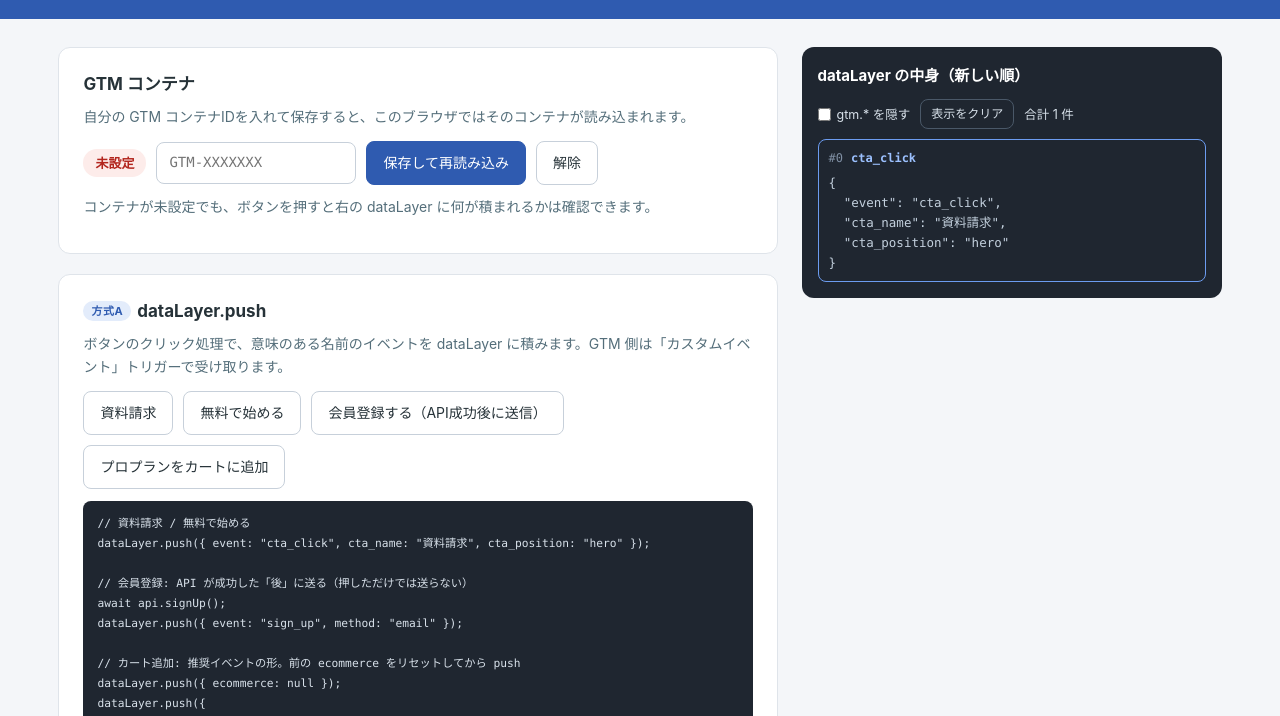
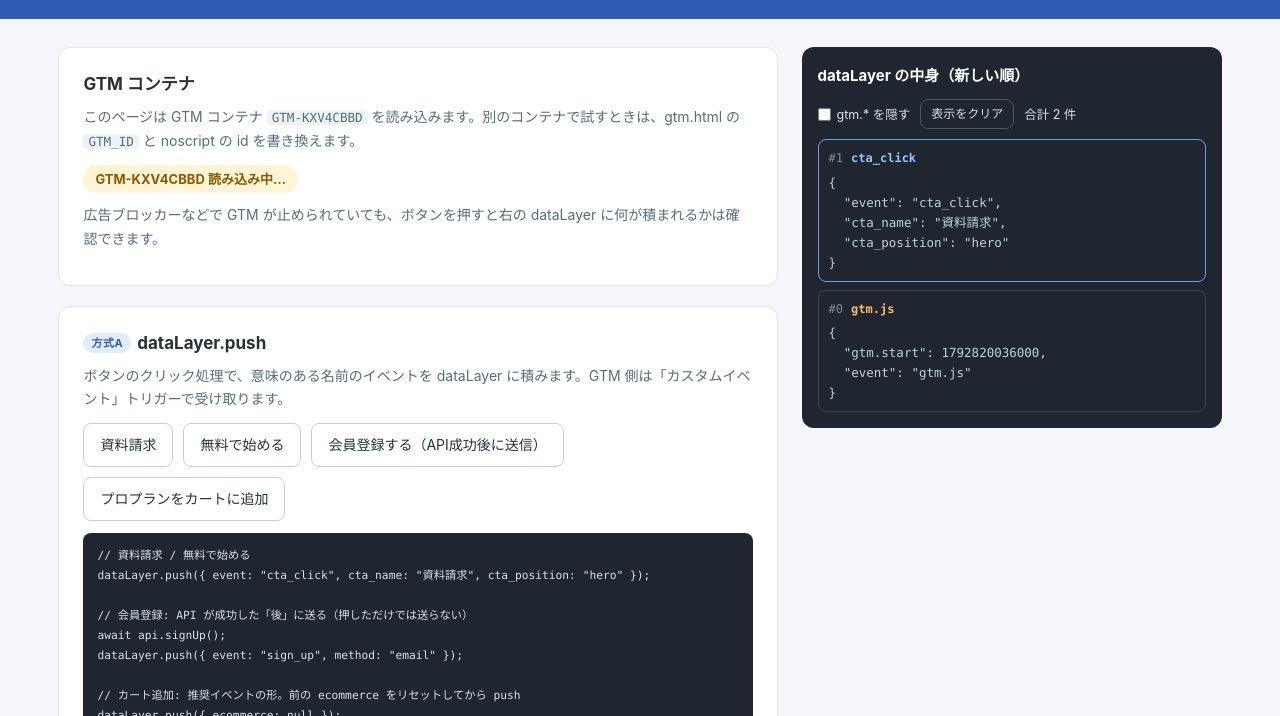
Before and after one commit to syamozipc/BigQuery_GA4_sandbox, a plain HTML site: page gtm.html in a window 1280 px wide. Both pictures are taken after a click on the button "資料請求". Shown: the part 84-800 px from the top of the page. Drawn offline with Linux system fonts and the light colour scheme.

Commit message:
gtm.html に GTM コンテナIDを固定で設定

```diff
--- a/gtm.html
+++ b/gtm.html
@@ -5,33 +5,9 @@
     <meta name="viewport" content="width=device-width, initial-scale=1.0" />
     <title>GTM 練習ページ</title>
 
-    <!--
-      このページには gtag.js を入れていない。計測はすべて GTM（Google タグマネージャー）経由。
-      GTM コンテナIDは次のどれかで指定する（上から優先）:
-        1. URL の ?gtm=GTM-XXXXXXX
-        2. 画面上の入力欄（このブラウザの localStorage に保存）
-        3. 下の DEFAULT_GTM_ID
-    -->
+    <!-- Google Tag Manager。ID を変えるときは GTM_ID と下の noscript の id の2か所を書き換える -->
     <script>
-      window.dataLayer = window.dataLayer || [];
-      (function () {
-        var DEFAULT_GTM_ID = ""; // 固定したい場合はここに "GTM-XXXXXXX" を書く
-        var KEY = "gtm_sandbox_container_id";
-        var fromQuery = new URLSearchParams(location.search).get("gtm");
-        var stored = null;
-        try {
-          stored = localStorage.getItem(KEY);
-        } catch (e) {}
-        var id = (fromQuery || stored || DEFAULT_GTM_ID || "").trim().toUpperCase();
-        if (fromQuery) {
-          try {
-            localStorage.setItem(KEY, id);
-          } catch (e) {}
-        }
-        window.GTM_ID = /^GTM-[A-Z0-9]+$/.test(id) ? id : null;
-        if (!window.GTM_ID) return;
-
-        // ↓ GTM 公式のコンテナスニペット（ID だけ変数にしている）
+      window.GTM_ID = "GTM-KXV4CBBD";
       (function (w, d, s, l, i) {
         w[l] = w[l] || [];
         w[l].push({ "gtm.start": new Date().getTime(), event: "gtm.js" });
@@ -42,8 +18,8 @@
         j.src = "https://www.googletagmanager.com/gtm.js?id=" + i + dl;
         f.parentNode.insertBefore(j, f);
       })(window, document, "script", "dataLayer", window.GTM_ID);
-      })();
     </script>
+    <!-- End Google Tag Manager -->
 
     <style>
       * {
@@ -52,7 +28,9 @@
         padding: 0;
       }
       body {
-        font-family: -apple-system, BlinkMacSystemFont, "Segoe UI", "Hiragino Sans", sans-serif;
+        font-family:
+          -apple-system, BlinkMacSystemFont, "Segoe UI", "Hiragino Sans",
+          sans-serif;
         background: #f4f6f9;
         color: #263238;
         line-height: 1.7;
@@ -245,10 +223,6 @@
         border-radius: 8px;
         min-width: 0;
       }
-      #gtm-id-input {
-        width: 200px;
-        font-family: "SFMono-Regular", Menlo, monospace;
-      }
       .switch {
         display: inline-flex;
         gap: 8px;
@@ -398,7 +372,16 @@
     </style>
   </head>
   <body>
-    <!-- GTM の noscript 部分（JS 無効時用）。ID は固定できないので省略している -->
+    <!-- Google Tag Manager (noscript) -->
+    <noscript
+      ><iframe
+        src="https://www.googletagmanager.com/ns.html?id=GTM-KXV4CBBD"
+        height="0"
+        width="0"
+        style="display: none; visibility: hidden"
+      ></iframe
+    ></noscript>
+    <!-- End Google Tag Manager (noscript) -->
     <header>
       <div>
         <h1>GTM 練習ページ</h1>
@@ -416,16 +399,14 @@
         <section class="card" aria-labelledby="h-container">
           <h2 id="h-container">GTM コンテナ</h2>
           <p>
-            自分の GTM コンテナIDを入れて保存すると、このブラウザではそのコンテナが読み込まれます。
+            このページは GTM コンテナ <code>GTM-KXV4CBBD</code> を読み込みます。別のコンテナで試すときは、gtm.html の
+            <code>GTM_ID</code> と noscript の id を書き換えます。
           </p>
           <div class="row">
-            <span id="gtm-status" class="status">未設定</span>
-            <input id="gtm-id-input" type="text" placeholder="GTM-XXXXXXX" autocomplete="off" />
-            <button class="primary" type="button" onclick="saveContainer()">保存して再読み込み</button>
-            <button type="button" onclick="clearContainer()">解除</button>
+            <span id="gtm-status" class="status wait">読み込み中…</span>
           </div>
           <p class="note" id="gtm-note">
-            コンテナが未設定でも、ボタンを押すと右の dataLayer に何が積まれるかは確認できます。
+            広告ブロッカーなどで GTM が止められていても、ボタンを押すと右の dataLayer に何が積まれるかは確認できます。
           </p>
         </section>
 
@@ -433,13 +414,22 @@
         <section class="card" aria-labelledby="h-a">
           <h2 id="h-a"><span class="tag tag-a">方式A</span>dataLayer.push</h2>
           <p>
-            ボタンのクリック処理で、意味のある名前のイベントを dataLayer に積みます。GTM 側は「カスタムイベント」トリガーで受け取ります。
+            ボタンのクリック処理で、意味のある名前のイベントを dataLayer
+            に積みます。GTM 側は「カスタムイベント」トリガーで受け取ります。
           </p>
           <div class="row">
-            <button type="button" onclick="pushCta('資料請求', 'hero')">資料請求</button>
-            <button type="button" onclick="pushCta('無料で始める', 'footer')">無料で始める</button>
-            <button type="button" id="signup-btn" onclick="signUp()">会員登録する（API成功後に送信）</button>
-            <button type="button" onclick="addToCart()">プロプランをカートに追加</button>
+            <button type="button" onclick="pushCta('資料請求', 'hero')">
+              資料請求
+            </button>
+            <button type="button" onclick="pushCta('無料で始める', 'footer')">
+              無料で始める
+            </button>
+            <button type="button" id="signup-btn" onclick="signUp()">
+              会員登録する（API成功後に送信）
+            </button>
+            <button type="button" onclick="addToCart()">
+              プロプランをカートに追加
+            </button>
           </div>
           <pre><code>// 資料請求 / 無料で始める
 dataLayer.push({ event: "cta_click", cta_name: "資料請求", cta_position: "hero" });
@@ -459,16 +449,28 @@ dataLayer.push({
 
         <!-- B: クラス名・data 属性 -->
         <section class="card" aria-labelledby="h-b">
-          <h2 id="h-b"><span class="tag tag-b">方式B</span>クラス名・data属性で拾う</h2>
+          <h2 id="h-b">
+            <span class="tag tag-b">方式B</span>クラス名・data属性で拾う
+          </h2>
           <p>
-            下のボタンとリンクには <code>onclick</code> も <code>addEventListener</code> もありません。GTM の「クリック」トリガーが
-            <code>.js-track-click</code> クラスや <code>data-track-name</code> 属性を見て拾います。
+            下のボタンとリンクには <code>onclick</code> も
+            <code>addEventListener</code> もありません。GTM
+            の「クリック」トリガーが <code>.js-track-click</code> クラスや
+            <code>data-track-name</code> 属性を見て拾います。
           </p>
           <div class="row" id="b-targets">
-            <button type="button" class="js-track-click" data-track-name="pricing_basic">
+            <button
+              type="button"
+              class="js-track-click"
+              data-track-name="pricing_basic"
+            >
               <span class="icon">▶</span> ベーシックプランを見る
             </button>
-            <button type="button" class="js-track-click" data-track-name="pricing_pro">
+            <button
+              type="button"
+              class="js-track-click"
+              data-track-name="pricing_pro"
+            >
               <span class="icon">▶</span> プロプランを見る
             </button>
             <a
@@ -485,25 +487,40 @@ dataLayer.push({
 &lt;/button&gt;</code></pre>
           <div class="row" style="margin-top: 14px">
             <label class="switch">
-              <input type="checkbox" id="rename-toggle" onchange="renameClasses(this.checked)" />
+              <input
+                type="checkbox"
+                id="rename-toggle"
+                onchange="renameClasses(this.checked)"
+              />
               デザイン改修をシミュレート（クラス名を変更）
             </label>
-            <span class="class-state" id="class-state">class="js-track-click"</span>
+            <span class="class-state" id="class-state"
+              >class="js-track-click"</span
+            >
           </div>
           <p class="note">
-            オンにすると <code>js-track-click</code> が <code>btn-cta-v2</code> に変わります（data属性は残ります）。
+            オンにすると <code>js-track-click</code> が
+            <code>btn-cta-v2</code> に変わります（data属性は残ります）。
             クラス名で判定するトリガーは止まり、data属性で判定するトリガーは動き続けることを確かめてください。
           </p>
         </section>
 
         <!-- C: その他のトリガー -->
         <section class="card" aria-labelledby="h-c">
-          <h2 id="h-c"><span class="tag tag-c">発展</span>フォーム送信と要素の表示</h2>
+          <h2 id="h-c">
+            <span class="tag tag-c">発展</span>フォーム送信と要素の表示
+          </h2>
           <p>
             「フォームの送信」トリガーと「要素の表示」トリガーの練習用です。どちらもページ側に計測コードはありません。
           </p>
           <form id="gtm-form" onsubmit="fakeSubmit(event)">
-            <label>お名前<input type="text" id="f-name" name="name" placeholder="山田 花子" /></label>
+            <label
+              >お名前<input
+                type="text"
+                id="f-name"
+                name="name"
+                placeholder="山田 花子"
+            /></label>
             <label
               >興味のあるプラン
               <select id="f-plan" name="plan">
@@ -515,9 +532,12 @@ dataLayer.push({
             <button class="primary" type="submit">問い合わせを送信</button>
           </form>
           <p class="note" id="form-result">
-            送信はページ内で止めています（<code>preventDefault</code>）。GTM のフォームトリガーは「妥当性をチェック」をオフにしてください。
+            送信はページ内で止めています（<code>preventDefault</code>）。GTM
+            のフォームトリガーは「妥当性をチェック」をオフにしてください。
           </p>
-          <div class="spacer">↓ スクロールすると下にバナーが現れます（要素の表示トリガー用）</div>
+          <div class="spacer">
+            ↓ スクロールすると下にバナーが現れます（要素の表示トリガー用）
+          </div>
           <div id="promo-banner" data-promo-name="autumn_campaign">
             秋の乗り換えキャンペーン
             <small>id="promo-banner" / data-promo-name="autumn_campaign"</small>
@@ -529,22 +549,31 @@ dataLayer.push({
       <aside class="viewer" aria-labelledby="h-viewer">
         <h2 id="h-viewer">dataLayer の中身（新しい順）</h2>
         <div class="tools">
-          <label><input type="checkbox" id="hide-gtm" onchange="rerender()" /> gtm.* を隠す</label>
+          <label
+            ><input type="checkbox" id="hide-gtm" onchange="rerender()" /> gtm.*
+            を隠す</label
+          >
           <button type="button" onclick="clearView()">表示をクリア</button>
           <span id="dl-count"></span>
         </div>
-        <div id="dl-list"><p class="empty">ここに dataLayer に積まれたメッセージが表示されます。</p></div>
+        <div id="dl-list">
+          <p class="empty">
+            ここに dataLayer に積まれたメッセージが表示されます。
+          </p>
+        </div>
       </aside>
     </div>
 
     <footer>GTM 練習ページ ｜ BigQuery_GA4_sandbox</footer>
 
     <script>
-      var STORE_KEY = "gtm_sandbox_container_id";
-
       // ---- 方式A: dataLayer.push ----
       function pushCta(name, position) {
-        dataLayer.push({ event: "cta_click", cta_name: name, cta_position: position });
+        dataLayer.push({
+          event: "cta_click",
+          cta_name: name,
+          cta_position: position,
+        });
       }
 
       function signUp() {
@@ -566,7 +595,14 @@ dataLayer.push({
           ecommerce: {
             currency: "JPY",
             value: 8000,
-            items: [{ item_id: "plan_pro", item_name: "プロプラン", price: 8000, quantity: 1 }],
+            items: [
+              {
+                item_id: "plan_pro",
+                item_name: "プロプラン",
+                price: 8000,
+                quantity: 1,
+              },
+            ],
           },
         });
       }
@@ -578,7 +614,8 @@ dataLayer.push({
         document.querySelectorAll("#b-targets ." + from).forEach(function (el) {
           el.classList.replace(from, to);
         });
-        document.getElementById("class-state").textContent = 'class="' + to + '"';
+        document.getElementById("class-state").textContent =
+          'class="' + to + '"';
       }
 
       // ---- 発展: フォーム ----
@@ -588,40 +625,21 @@ dataLayer.push({
           "送信しました（擬似）。GTM にフォーム送信トリガーがあれば gtm.formSubmit が右に出ます。";
       }
 
-      // ---- コンテナ設定 ----
-      function saveContainer() {
-        var v = document.getElementById("gtm-id-input").value.trim().toUpperCase();
-        if (!/^GTM-[A-Z0-9]+$/.test(v)) {
-          document.getElementById("gtm-note").textContent =
-            "GTM-XXXXXXX の形で入力してください（GTM の画面右上に表示されているIDです）。";
-          return;
-        }
-        try {
-          localStorage.setItem(STORE_KEY, v);
-        } catch (e) {}
-        location.href = location.pathname + "?gtm=" + encodeURIComponent(v);
-      }
-
-      function clearContainer() {
-        try {
-          localStorage.removeItem(STORE_KEY);
-        } catch (e) {}
-        location.href = location.pathname;
-      }
-
+      // ---- コンテナの読み込み状況 ----
       function renderStatus() {
         var el = document.getElementById("gtm-status");
-        var input = document.getElementById("gtm-id-input");
-        if (!window.GTM_ID) {
+        var loaded =
+          window.google_tag_manager && window.google_tag_manager[window.GTM_ID];
+        el.className = loaded ? "status ok" : "status wait";
+        el.textContent = loaded
+          ? window.GTM_ID + " 読み込み済み"
+          : window.GTM_ID + " 読み込み中…";
+        if (!loaded && (renderStatus.tries = (renderStatus.tries || 0) + 1) < 20) {
+          setTimeout(renderStatus, 500);
+        } else if (!loaded) {
           el.className = "status";
-          el.textContent = "未設定";
-          return;
+          el.textContent = window.GTM_ID + " を読み込めませんでした（広告ブロッカーなど）";
         }
-        input.value = window.GTM_ID;
-        var loaded = window.google_tag_manager && window.google_tag_manager[window.GTM_ID];
-        el.className = loaded ? "status ok" : "status wait";
-        el.textContent = loaded ? window.GTM_ID + " 読み込み済み" : window.GTM_ID + " 読み込み中…";
-        if (!loaded) setTimeout(renderStatus, 500);
       }
 
       // ---- dataLayer ビューア ----
@@ -632,7 +650,8 @@ dataLayer.push({
       function describeEl(el) {
         var s = el.tagName.toLowerCase();
         if (el.id) s += "#" + el.id;
-        if (el.classList && el.classList.length) s += "." + Array.from(el.classList).join(".");
+        if (el.classList && el.classList.length)
+          s += "." + Array.from(el.classList).join(".");
         var name = el.getAttribute && el.getAttribute("data-track-name");
         if (name) s += '[data-track-name="' + name + '"]';
         return "<" + s + ">";
@@ -643,9 +662,11 @@ dataLayer.push({
         return JSON.stringify(
           obj,
           function (k, v) {
-            if (typeof Element !== "undefined" && v instanceof Element) return describeEl(v);
+            if (typeof Element !== "undefined" && v instanceof Element)
+              return describeEl(v);
             if (typeof v === "function") return "ƒ()";
-            if (Object.prototype.toString.call(v) === "[object Arguments]") return Array.from(v);
+            if (Object.prototype.toString.call(v) === "[object Arguments]")
+              return Array.from(v);
             if (v && typeof v === "object") {
               if (seen.has(v)) return "[循環参照]";
               seen.add(v);
@@ -660,7 +681,10 @@ dataLayer.push({
         while (entries.length < dataLayer.length) {
           var i = entries.length;
           var msg = dataLayer[i];
-          var ev = msg && typeof msg === "object" && "event" in msg ? String(msg.event) : "(event なし)";
+          var ev =
+            msg && typeof msg === "object" && "event" in msg
+              ? String(msg.event)
+              : "(event なし)";
           var text;
           try {
             text = safeJson(msg);
@@ -680,9 +704,11 @@ dataLayer.push({
           return e.i >= shownFrom && !(hide && e.ev.indexOf("gtm.") === 0);
         });
         renderedCount = entries.length;
-        document.getElementById("dl-count").textContent = "合計 " + dataLayer.length + " 件";
+        document.getElementById("dl-count").textContent =
+          "合計 " + dataLayer.length + " 件";
         if (!items.length) {
-          list.innerHTML = '<p class="empty">ここに dataLayer に積まれたメッセージが表示されます。</p>';
+          list.innerHTML =
+            '<p class="empty">ここに dataLayer に積まれたメッセージが表示されます。</p>';
           return;
         }
         list.innerHTML = "";
@@ -695,7 +721,8 @@ dataLayer.push({
             div.className = "dl-item" + (custom ? " custom" : "");
             var head = document.createElement("div");
             head.className = "head";
-            head.innerHTML = '<span class="idx">#' + e.i + '</span><span class="ev"></span>';
+            head.innerHTML =
+              '<span class="idx">#' + e.i + '</span><span class="ev"></span>';
             head.querySelector(".ev").textContent = e.ev;
             var pre = document.createElement("pre");
             pre.textContent = e.text;
```
Also changed, not shown: docs/gtm-tutorial.html (+2 -2 lines), docs/index.html (+1 -1 lines), 1 other file. Lines whose indentation alone changed are shown as unchanged.
